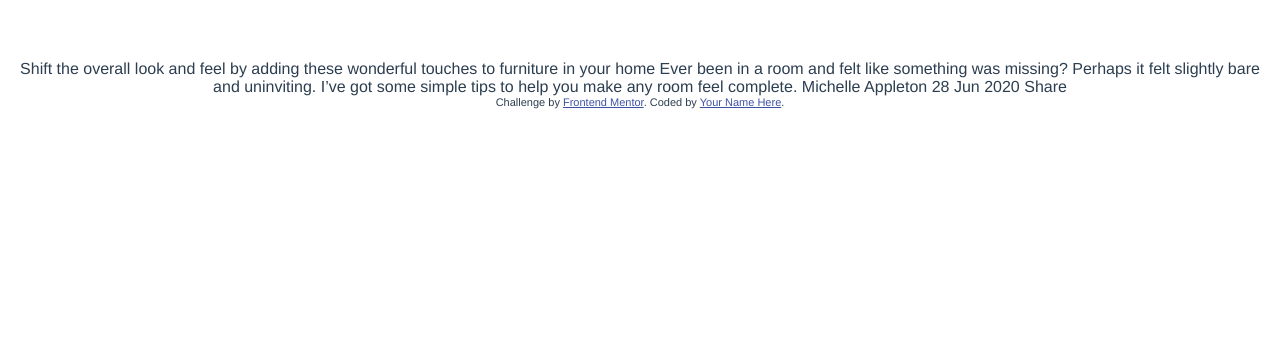
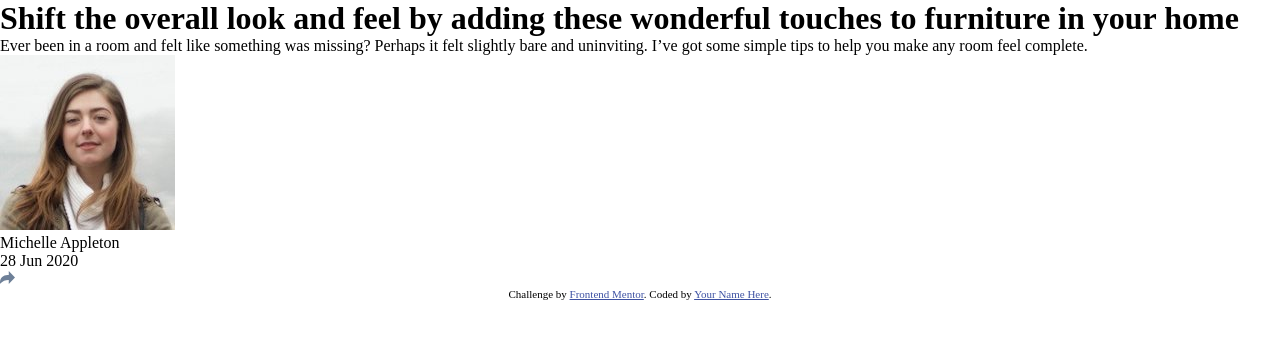
Before and after one commit to MitiaElodie/article-preview-component-master, a Vue app: page / in a window 1280 px wide. Shown: the top 338 px of the page. Built offline with nearby package versions, Linux system fonts and the light colour scheme.

Commit message:
add the html body

```diff
--- a/public/index.html
+++ b/public/index.html
@@ -5,7 +5,7 @@
     <meta http-equiv="X-UA-Compatible" content="IE=edge">
     <meta name="viewport" content="width=device-width,initial-scale=1.0">
     <link rel="icon" href="<%= BASE_URL %>favicon.ico">
-    <title><%= htmlWebpackPlugin.options.title %></title>
+    <title>Article preview</title>
   </head>
   <body>
     <noscript>
@@ -14,4 +14,11 @@
     <div id="app"></div>
     <!-- built files will be auto injected -->
   </body>
+  <style>
+    * {
+      margin: 0;
+      padding: 0;
+      box-sizing: border-box;
+    }
+  </style>
 </html>
--- a/src/App.vue
+++ b/src/App.vue
@@ -1,22 +1,29 @@
 <template>
-  <div>
-      Shift the overall look and feel by adding these wonderful
-  touches to furniture in your home
-
-  Ever been in a room and felt like something was missing? Perhaps
-  it felt slightly bare and uninviting. I’ve got some simple tips
-  to help you make any room feel complete.
-
-  Michelle Appleton
-  28 Jun 2020
-
-  Share
-
-  <div class="attribution">
-    Challenge by <a href="https://www.frontendmentor.io?ref=challenge" target="_blank">Frontend Mentor</a>.
-    Coded by <a href="#">Your Name Here</a>.
+  <div class="article">
+    <div class="article__container">
+      <div class="article__img-container"></div>
+      <div class="article__details-container">
+        <h1>Shift the overall look and feel by adding these wonderful touches to furniture in your home</h1>
+        <p>Ever been in a room and felt like something was missing? Perhaps it felt slightly bare and uninviting. I’ve got some simple tips to help you make any room feel complete.</p>
+        <div class="article__author-container">
+          <img class="article__author-img" src="./assets/avatar-michelle.jpg" alt="Headshot of Michelle Appleton" />
+          <div class="article__author-details">
+            <p>Michelle Appleton</p>
+            <p>28 Jun 2020</p>
+          </div>
+          <div class="article__send-btn">
+            <img class="article__send-icon" src="./assets/icon-share.svg" alt="Send icon" />
+          </div>
+        </div>
+      </div>
+    </div>
   </div>
-  </div>
+  <footer>
+    <div class="attribution">
+      Challenge by <a href="https://www.frontendmentor.io?ref=challenge" target="_blank">Frontend Mentor</a>.
+      Coded by <a href="#">Your Name Here</a>.
+    </div>
+  </footer>
 </template>
 
 <script>
@@ -32,15 +39,7 @@ $grayish-blue: hsl(212, 23%, 69%);
 $light-grayish-blue: hsl(210, 46%, 95%);
 // font-size: 13px
 // font-family: https://fonts.google.com/specimen/Manrope 500, 700
-#app {
-  font-family: Avenir, Helvetica, Arial, sans-serif;
-  -webkit-font-smoothing: antialiased;
-  -moz-osx-font-smoothing: grayscale;
-  text-align: center;
-  color: #2c3e50;
-  margin-top: 60px;
-}
 
-    .attribution { font-size: 11px; text-align: center; }
-    .attribution a { color: hsl(228, 45%, 44%); }
+.attribution { font-size: 11px; text-align: center; }
+.attribution a { color: hsl(228, 45%, 44%); }
 </style>
```
